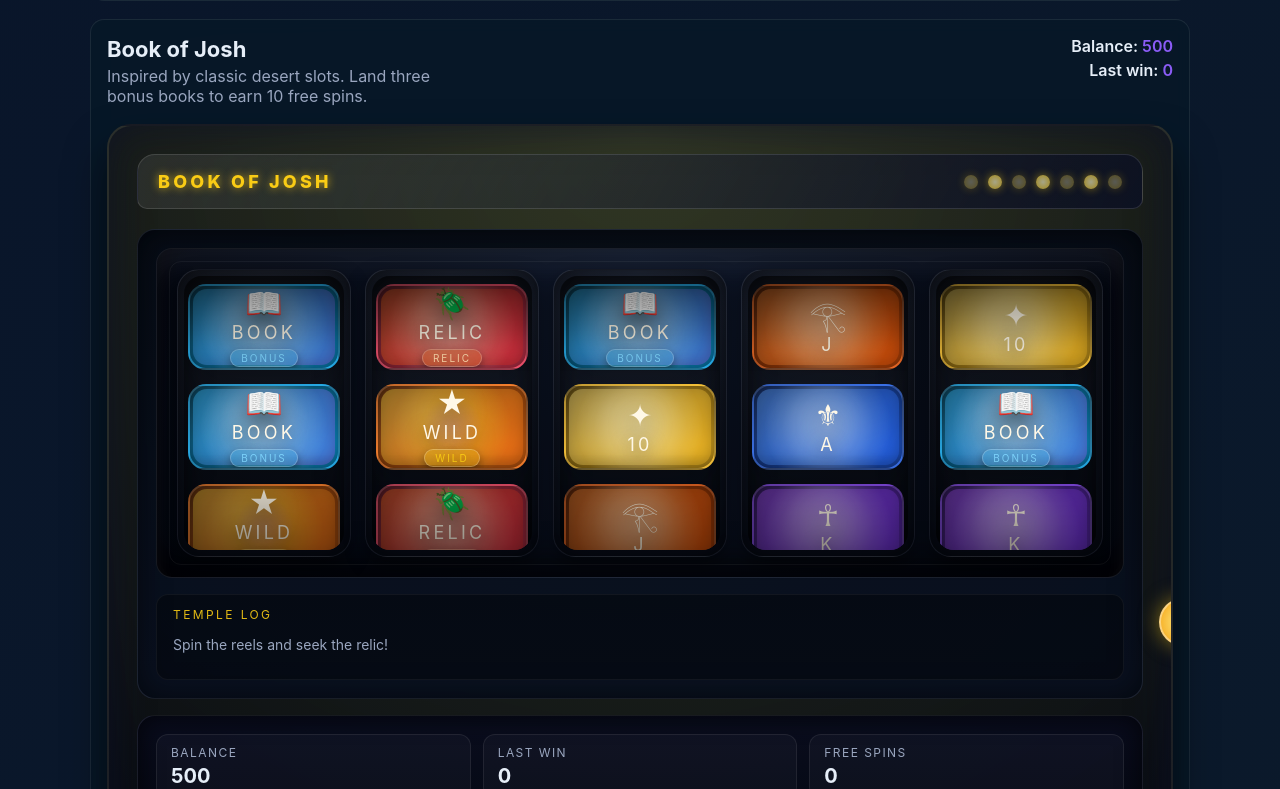
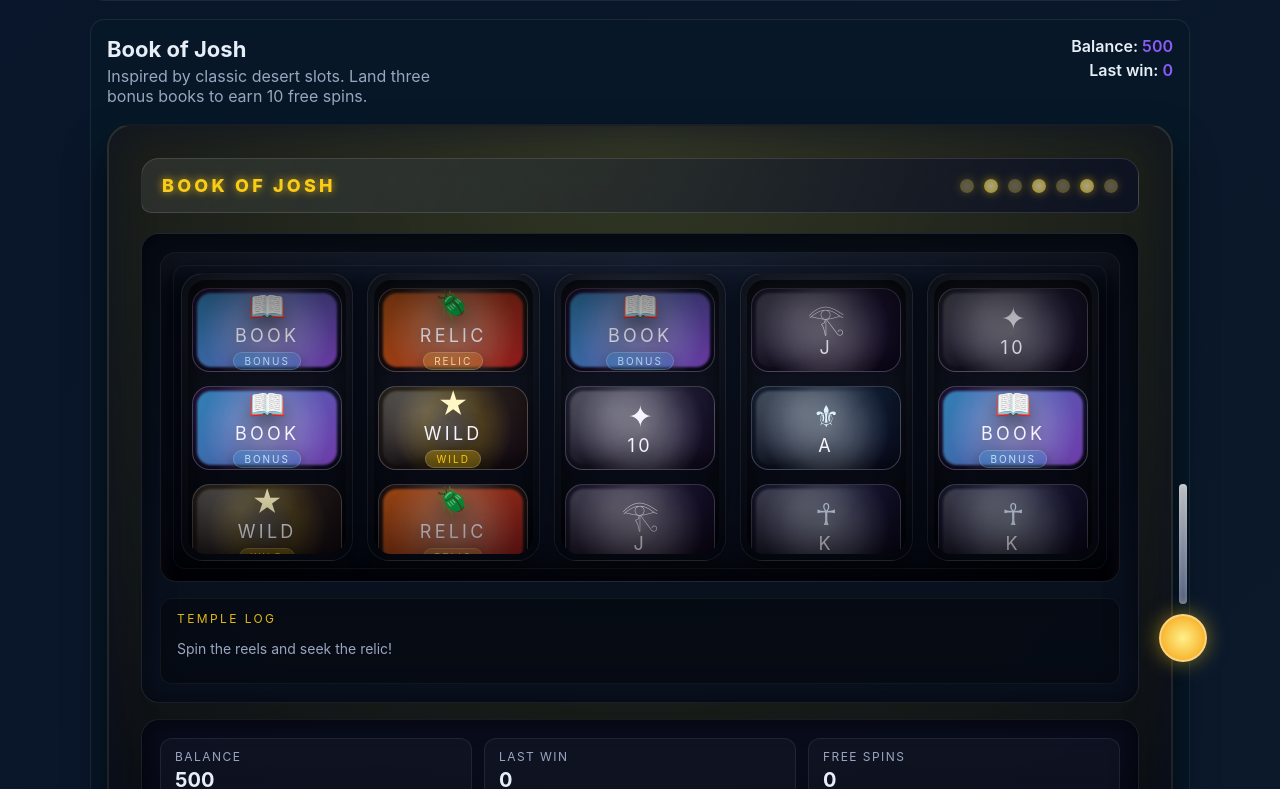
Before and after one commit to lagopodus/portfolio, a React (Create React App) app: page / in a window 1280 px wide. Shown: the part 1131-1920 px from the top of the page. Built offline with nearby package versions, Linux system fonts and the light colour scheme; no server answers; a web font is replaced by a local one.

Commit message:
Polish slot machine visuals

```diff
--- a/src/App.css
+++ b/src/App.css
@@ -880,12 +880,12 @@ html, body {
 
 .slot-machine__cabinet {
   position: relative;
-  padding: 28px 28px 32px;
+  padding: 32px 32px 68px;
   border-radius: 24px 24px 36px 36px;
   background: radial-gradient(circle at top, rgba(250, 204, 21, 0.18), rgba(3, 5, 15, 0.95));
   border: 2px solid rgba(255, 255, 255, 0.08);
   box-shadow: 0 24px 40px rgba(0, 0, 0, 0.55), inset 0 0 40px rgba(12, 18, 40, 0.75);
-  overflow: hidden;
+  overflow: visible;
   transition: box-shadow 0.4s ease, transform 0.4s ease;
 }
 
@@ -1100,36 +1100,36 @@ html, body {
 }
 
 .slot-symbol {
-  --symbol-primary: #f7c45a;
-  --symbol-secondary: #f59e0b;
-  --symbol-accent: #fff7d4;
+  --symbol-primary: #c084fc;
+  --symbol-secondary: #8b5cf6;
+  --symbol-accent: #f5d0fe;
   height: 82px;
   border-radius: 18px;
-  border: 2px solid rgba(255, 255, 255, 0.1);
+  border: 1.5px solid rgba(255, 255, 255, 0.18);
   position: relative;
   overflow: hidden;
   display: flex;
   align-items: center;
   justify-content: center;
   text-transform: uppercase;
-  color: #fff8e7;
-  text-shadow: 0 6px 18px rgba(0, 0, 0, 0.7);
-  background-color: var(--symbol-secondary);
+  color: #f6f3ff;
+  text-shadow: 0 6px 18px rgba(0, 0, 0, 0.65);
   background-image:
-    linear-gradient(160deg, rgba(0, 0, 0, 0.65), rgba(0, 0, 0, 0)),
-    radial-gradient(circle at 30% 30%, rgba(255, 255, 255, 0.24), transparent 55%);
-  box-shadow: inset 0 -6px 18px rgba(0, 0, 0, 0.55), 0 10px 24px rgba(0, 0, 0, 0.35);
+    linear-gradient(160deg, rgba(9, 10, 28, 0.85), rgba(12, 6, 24, 0.95)),
+    linear-gradient(120deg, var(--symbol-primary), var(--symbol-secondary));
+  box-shadow: inset 0 -10px 26px rgba(0, 0, 0, 0.55), 0 12px 26px rgba(7, 5, 15, 0.45);
   transition: transform 0.2s ease, box-shadow 0.2s ease;
 }
 
 .slot-symbol::before {
   content: "";
   position: absolute;
-  inset: 3px;
+  inset: 4px;
   border-radius: 14px;
-  background: linear-gradient(120deg, var(--symbol-primary), var(--symbol-secondary));
-  opacity: 0.35;
-  filter: blur(0.5px);
+  background: radial-gradient(circle at 30% 25%, rgba(255, 255, 255, 0.22), transparent 50%),
+    linear-gradient(140deg, rgba(255, 255, 255, 0.25), transparent 55%);
+  opacity: 0.65;
+  filter: blur(1px);
 }
 
 .slot-symbol__halo {
@@ -1138,7 +1138,7 @@ html, body {
   background:
     radial-gradient(circle, rgba(255, 255, 255, 0.35), transparent 55%),
     radial-gradient(circle, var(--symbol-accent, rgba(255, 255, 255, 0.3)), transparent 75%);
-  opacity: 0.5;
+  opacity: 0.4;
   mix-blend-mode: screen;
 }
 
@@ -1155,6 +1155,7 @@ html, body {
   font-size: 30px;
   line-height: 1;
   text-shadow: 0 10px 25px rgba(0, 0, 0, 0.65);
+  color: var(--symbol-accent);
 }
 
 .slot-symbol__label {
@@ -1169,10 +1170,10 @@ html, body {
   font-size: 10px;
   letter-spacing: 0.2em;
   text-transform: uppercase;
-  background: rgba(0, 0, 0, 0.4);
-  border: 1px solid rgba(255, 255, 255, 0.25);
-  color: #fff;
-  box-shadow: 0 4px 10px rgba(0, 0, 0, 0.4);
+  background: rgba(13, 15, 35, 0.6);
+  border: 1px solid rgba(255, 255, 255, 0.2);
+  color: var(--symbol-accent);
+  box-shadow: 0 6px 16px rgba(0, 0, 0, 0.45);
 }
 
 .slot-symbol__tag--wild {
@@ -1181,13 +1182,13 @@ html, body {
 }
 
 .slot-symbol__tag--bonus {
-  background: rgba(56, 189, 248, 0.25);
-  color: #7dd3fc;
+  background: rgba(14, 165, 233, 0.2);
+  color: #bae6fd;
 }
 
 .slot-symbol__tag--relic {
-  background: rgba(249, 115, 22, 0.25);
-  color: #fed7aa;
+  background: rgba(251, 191, 36, 0.2);
+  color: #fee9b2;
 }
 
 .slot-column--spinning .slot-symbol {
--- a/src/SlotMachine.js
+++ b/src/SlotMachine.js
@@ -5,45 +5,45 @@ const SYMBOLS = [
         id: "10",
         label: "10",
         rune: "✦",
-        primary: "#fde68a",
-        secondary: "#fbbf24",
-        accent: "#fef9c3",
+        primary: "#ede9fe",
+        secondary: "#a78bfa",
+        accent: "#f5f3ff",
         payout: { 3: 1, 4: 4, 5: 8 },
     },
     {
         id: "J",
         label: "J",
         rune: "𓂀",
-        primary: "#fb923c",
-        secondary: "#ea580c",
-        accent: "#fed7aa",
+        primary: "#d8b4fe",
+        secondary: "#8b5cf6",
+        accent: "#f8f0ff",
         payout: { 3: 2, 4: 6, 5: 10 },
     },
     {
         id: "Q",
         label: "Q",
         rune: "☽",
-        primary: "#f472b6",
-        secondary: "#db2777",
-        accent: "#fbcfe8",
+        primary: "#fbcfe8",
+        secondary: "#c026d3",
+        accent: "#fde7fb",
         payout: { 3: 3, 4: 8, 5: 15 },
     },
     {
         id: "K",
         label: "K",
         rune: "☥",
-        primary: "#a855f7",
-        secondary: "#7c3aed",
-        accent: "#ddd6fe",
+        primary: "#a5b4fc",
+        secondary: "#6366f1",
+        accent: "#dbeafe",
         payout: { 3: 5, 4: 12, 5: 25 },
     },
     {
         id: "A",
         label: "A",
         rune: "⚜",
-        primary: "#60a5fa",
-        secondary: "#2563eb",
-        accent: "#bfdbfe",
+        primary: "#7dd3fc",
+        secondary: "#0ea5e9",
+        accent: "#e0f2fe",
         payout: { 3: 6, 4: 14, 5: 30 },
     },
     {
@@ -51,7 +51,7 @@ const SYMBOLS = [
         label: "Wild",
         rune: "★",
         primary: "#fde047",
-        secondary: "#f97316",
+        secondary: "#f59e0b",
         accent: "#fff7c4",
         payout: { 3: 10, 4: 25, 5: 60 },
         isWild: true,
@@ -60,18 +60,18 @@ const SYMBOLS = [
         id: "BONUS",
         label: "Book",
         rune: "📖",
-        primary: "#38bdf8",
-        secondary: "#0ea5e9",
-        accent: "#cffafe",
+        primary: "#d946ef",
+        secondary: "#38bdf8",
+        accent: "#f5d0fe",
         isBonus: true,
     },
     {
         id: "SCARAB",
         label: "Relic",
         rune: "🪲",
-        primary: "#fb923c",
-        secondary: "#f43f5e",
-        accent: "#fed7aa",
+        primary: "#f97316",
+        secondary: "#facc15",
+        accent: "#ffedd5",
         payout: { 3: 20, 4: 60, 5: 200 },
         isSpecial: true,
     },
```
